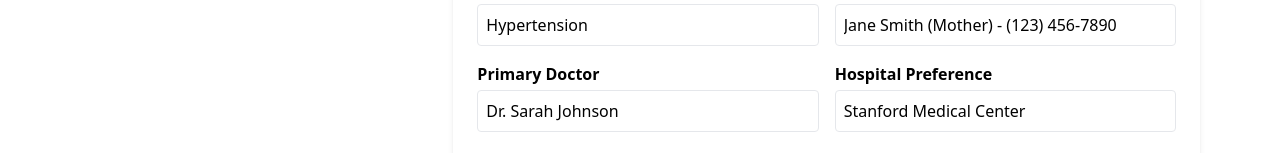
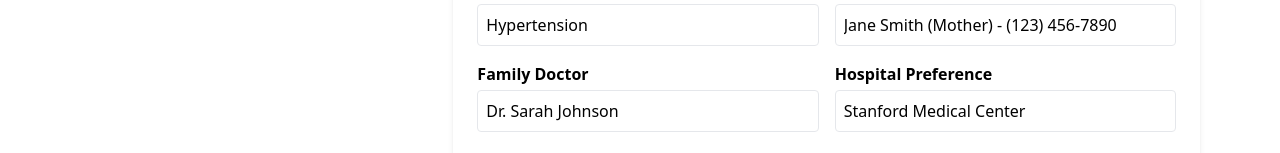
Before and after one commit to SaiHarsha9992/Hridhaya, a React (Vite) app: page /profile in a window 1280 px wide. Both pictures are taken after a click on the button "Edit Health Data". Shown: the part 822-975 px from the top of the page. Built offline with nearby package versions, Linux system fonts and the light colour scheme.

Commit message:
Update ProfileSection.jsx

```diff
--- a/src/components/ProfileSection.jsx
+++ b/src/components/ProfileSection.jsx
@@ -264,7 +264,7 @@ export default function ProfilePage() {
                       />
                     </div>
                     <div>
-                      <label className="font-semibold">Primary Doctor</label>
+                      <label className="font-semibold">Family Doctor</label>
                       <input
                         type="text"
                         name="familyDoctor"
```
